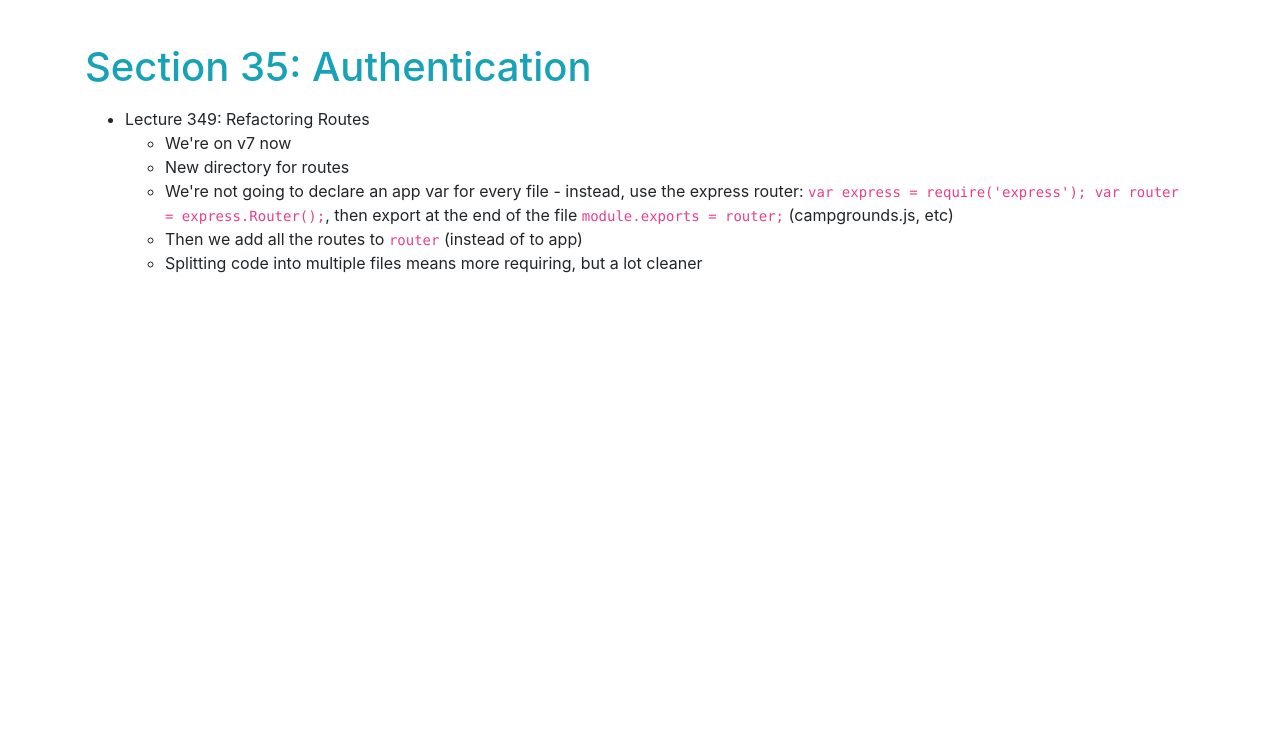
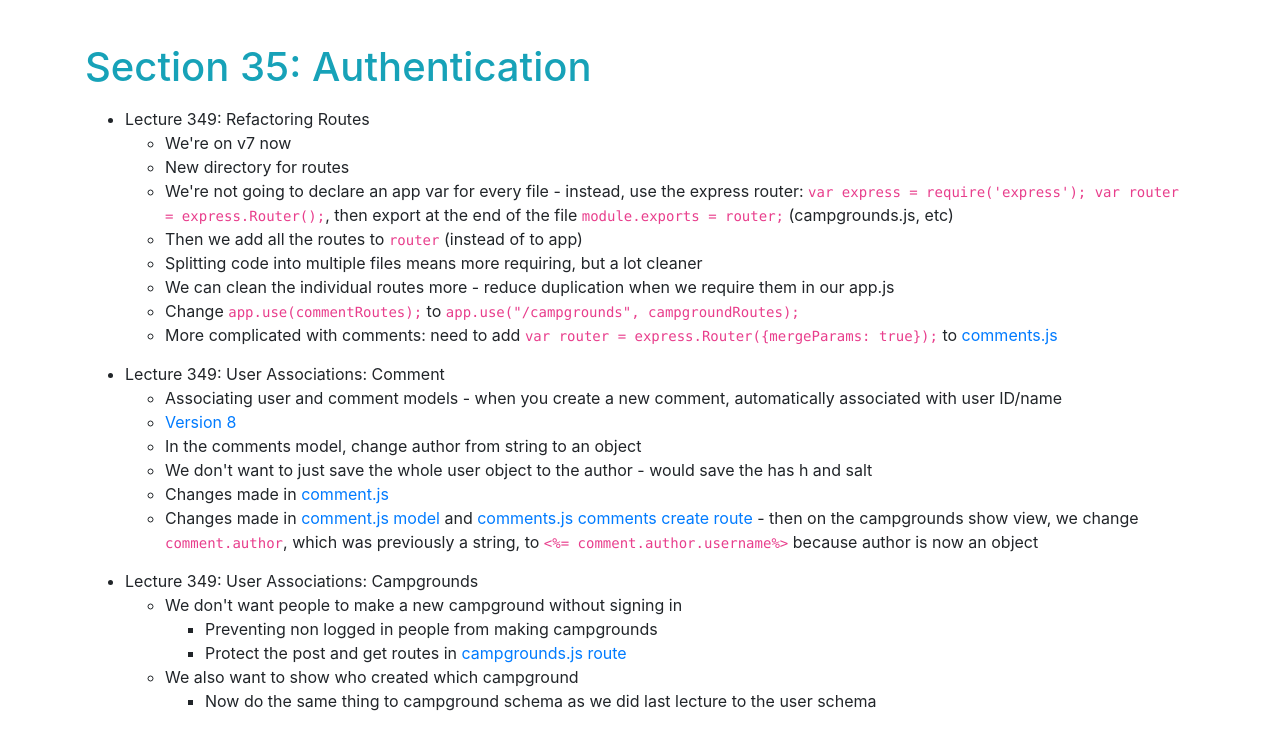
Before and after one commit to seasyhuang/Web-Dev-Bootcamp, a plain HTML site: page notes12.html in a window 1280 px wide. Shown: the part 2315-3059 px from the top of the page. Before the commit the page ends 2621 px from the top, so only its background shows below. Drawn offline with nearby package versions, Linux system fonts and the light colour scheme.

Commit message:
user associations

```diff
--- a/notes12.html
+++ b/notes12.html
@@ -134,7 +134,34 @@
           var router = express.Router();</code>, then export at the end of the file <code>module.exports = router;</code> (campgrounds.js, etc) </li>
           <li>then we add all the routes to <code>router</code> (instead of to app) </li>
           <li>splitting code into multiple files means more requiring, but a lot cleaner</li>
+          <li>we can clean the individual routes more - reduce duplication when we require them in our app.js</li>
+          <li>change <code>app.use(commentRoutes);</code> to <code>app.use("/campgrounds", campgroundRoutes);</code> </li>
+          <li>more complicated with comments: need to add <code>var router = express.Router({mergeParams: true});</code> to <a href="introtonode/yelpcamp/v7/routes/comments.js">comments.js</a> </li>
         </ul>
+        <li class="lecture">Lecture 349: user associations: comment</li>
+        <ul>
+          <li>associating user and comment models - when you create a new comment, automatically associated with user ID/name</li>
+          <li><a href="introtonode/yelpcamp/v8">version 8</a> </li>
+          <li>in the comments model, change author from string to an object</li>
+          <li>we don't want to just save the whole user object to the author - would save the has h and salt</li>
+          <li>changes made in <a href="introtonode/yelpcamp/v8/models/comment.js">comment.js</a> </li>
+          <li>changes made in <a href="introtonode/yelpcamp/v8/models/comment.js">comment.js model</a> and <a href="introtonode/yelpcamp/v8/routes/comments.js">comments.js comments create route</a> - then on the campgrounds show view, we change <code>comment.author</code>, which was previously a string, to <code><%= comment.author.username%></code> because author is now an object </li>
+        </ul>
+
+        <li class="lecture">Lecture 349: user associations: campgrounds</li>
+        <ul>
+          <li>we don't want people to make a new campground without signing in</li>
+          <ul class="inner">
+            <li>preventing non logged in people from making campgrounds</li>
+            <li>protect the post and get routes in <a href="introtonode/yelpcamp/v8/routes/campgrounds.js">campgrounds.js route</a> </li>
+          </ul>
+          <li>we also want to show who created which campground</li>
+          <ul class="inner">
+            <li>now do the same thing to campground schema as we did last lecture to the user schema</li>
+          </ul>
+        </ul>
+
+
 
       </ul>
 
```
